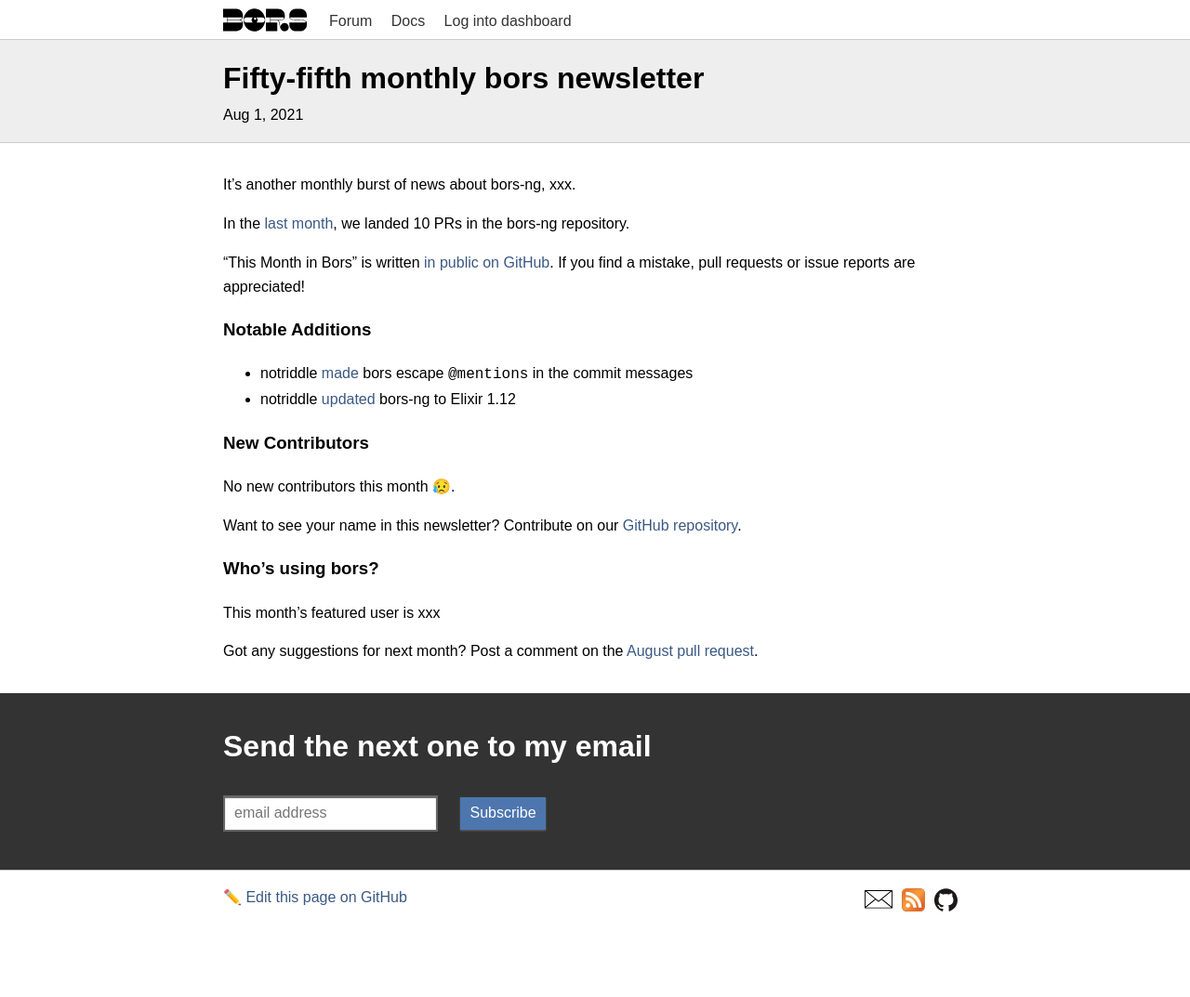
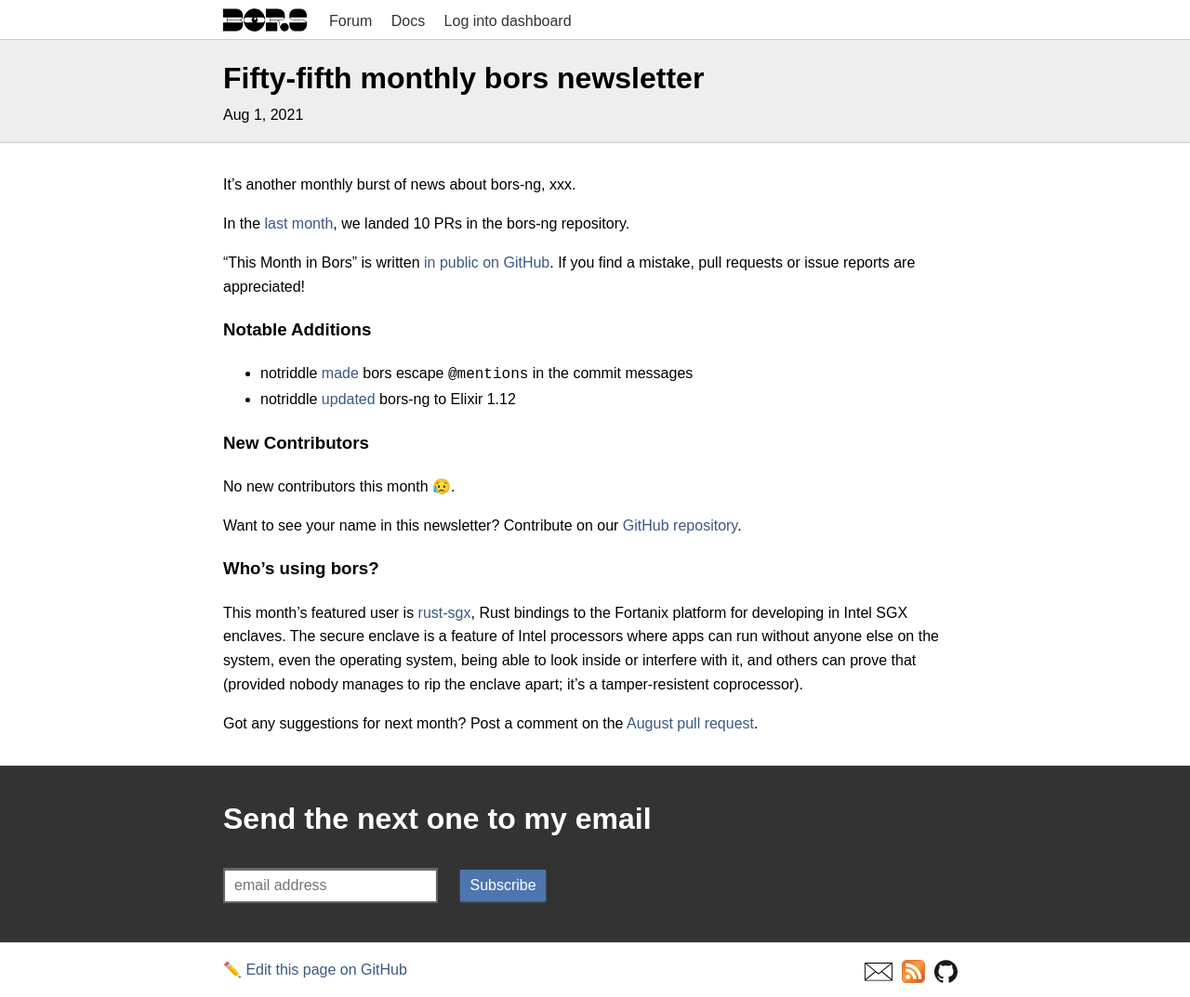
Before and after one commit to bors-ng/bors-ng.github.io, a Jekyll site: the page built from _posts/2021-08-01-tmib-55.md, in a window 1280 px wide. Shown: the whole page at 93% size. Built offline with Jekyll 4.4.1, drawn with Linux system fonts in a browser that asks for light colours; before the commit the page ends 995 px from its top, so only the background shows below that.

Commit message:
Add featured user

```diff
--- a/_posts/2021-08-01-tmib-55.md
+++ b/_posts/2021-08-01-tmib-55.md
@@ -32,7 +32,7 @@
 
 ### Who's using bors?
 
-This month's featured user is xxx
+This month's featured user is [rust-sgx](https://github.com/fortanix/rust-sgx), Rust bindings to the Fortanix platform for developing in Intel SGX enclaves. The secure enclave is a feature of Intel processors where apps can run without anyone else on the system, even the operating system, being able to look inside or interfere with it, and others can prove that (provided nobody manages to rip the enclave apart; it's a tamper-resistent coprocessor).
 
 Got any suggestions for next month?
 Post a comment on the [August pull request](https://github.com/bors-ng/bors-ng.github.io/pull/148).
```
